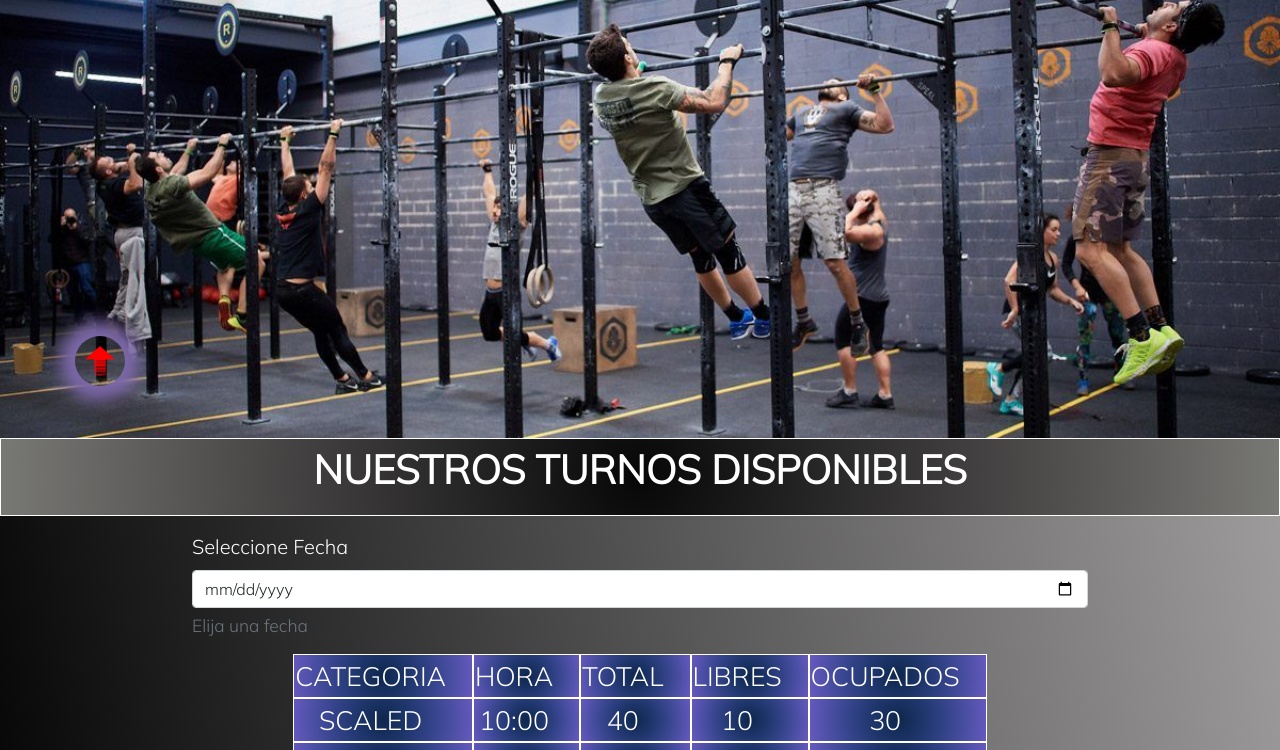
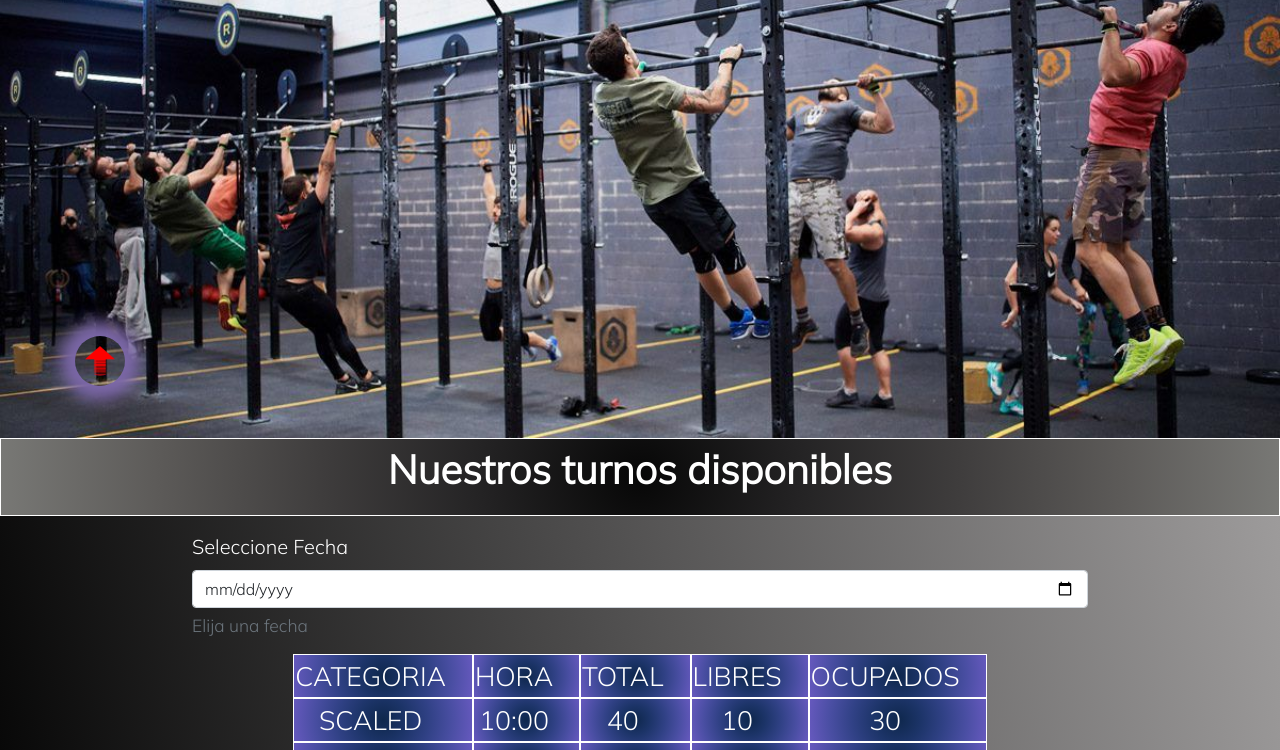
Before and after one commit to CesarPetit21480/atlonCrossfit.CesarPetit, a website: page page/consultaClase.html in a window 1280 px wide. Shown: the part 350-1100 px from the top of the page. Drawn offline with nearby package versions, Linux system fonts and the light colour scheme.

Commit message:
nuevos cambnios description

```diff
--- a/page/consultaClase.html
+++ b/page/consultaClase.html
@@ -58,7 +58,7 @@
     <section class="container-fluid leyenda d-flex justify-content-center">
         <div class="row">
             <div class="col-lg-12 col-sm-6 col-md-12">
-                <p>NUESTROS TURNOS DISPONIBLES</p>
+                <p>Nuestros turnos disponibles</p>
             </div>
         </div>
     </section>
```
Also changed, not shown: page/altaAtleta.html (+1 -0 lines), page/altaClase.html (+1 -0 lines), page/contacto.html (+1 -0 lines), page/productos.html (+1 -0 lines).
